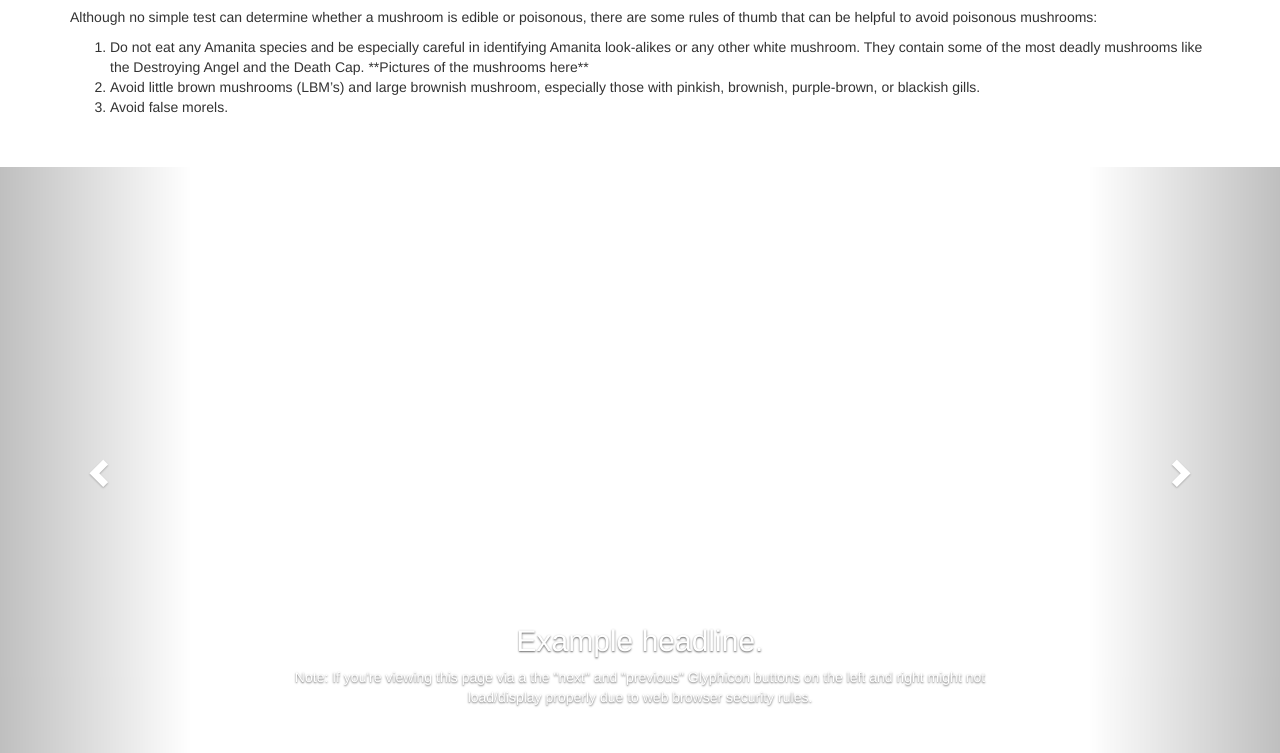
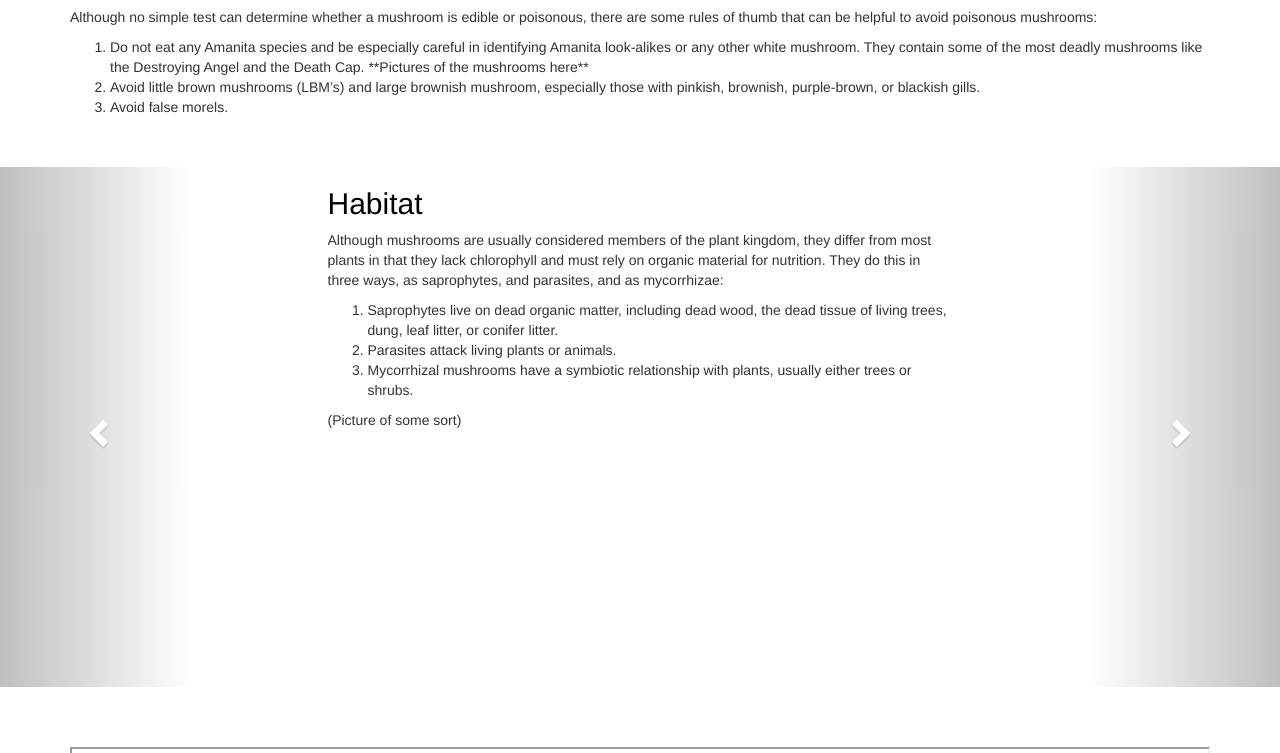
Before and after one commit to erindieringer/Mushroom-Final, a Flask app: page / in a window 1280 px wide. Shown: the part 1038-1791 px from the top of the page. Run offline with Flask 2, Linux system fonts and the light colour scheme; some libraries are stand-ins or nearby versions; grey boxes are pictures that could not be loaded.

```diff
--- a/app.yaml
+++ b/app.yaml
@@ -5,6 +5,8 @@ threadsafe: yes
 handlers:
 - url: /css
   static_dir: css
+- url: /images
+  static_dir: images
 
 
 - url: .*
--- a/css/custom.css
+++ b/css/custom.css
@@ -22,3 +22,7 @@ img {
 	padding:10px;
 	border-radius: 5px;
 }
+
+h2 {
+	color:black;
+}
--- a/templates/index.html
+++ b/templates/index.html
@@ -22,6 +22,7 @@
 
 	<!-- Latest compiled and minified JavaScript -->
 	<script src="https://maxcdn.bootstrapcdn.com/bootstrap/3.3.7/js/bootstrap.min.js" integrity="sha384-Tc5IQib027qvyjSMfHjOMaLkfuWVxZxUPnCJA7l2mCWNIpG9mGCD8wGNIcPD7Txa" crossorigin="anonymous"></script>
+
 
   </head>
 
@@ -91,10 +92,10 @@
 
 
 
-<!-- Carousel
-	    ================================================== -->
+<!--<!-- Carousel
+	    ==================================================
 	    <div id="myCarousel" class="carousel slide" data-ride="carousel">
-	      <!-- Indicators -->
+
 	      <ol class="carousel-indicators">
 	        <li data-target="#myCarousel" data-slide-to="0" class="active"></li>
 	        <li data-target="#myCarousel" data-slide-to="1"></li>
@@ -103,9 +104,9 @@
 	      <div class="carousel-inner" role="listbox">
 	        <div class="item active">
 	          <img class="first-slide" alt = '' style="height:600px;">
-	          <div class="container">
-	            <div class="carousel-caption">
-	              <h2>Example headline.</h2>
+	           <div class="container">
+	          	 <div class="carousel-content">
+	              <h2>Habitat.</h2>
 	              <p>Note: If you're viewing this page via a the "next" and "previous" Glyphicon buttons on the left and right might not load/display properly due to web browser security rules.</p>
 	            </div>
 	          </div>
@@ -113,7 +114,7 @@
 	        <div class="item">
 	          <img class="second-slide" alt = '' style="height:600px;">
 	          <div class="container">
-	            <div class="carousel-caption">
+	            <div class="carousel-content">
 	              <h2>Another example headline.</h2>
 	              <p>Cras justo odio, dapibus ac facilisis in, egestas eget quam. Donec id elit non mi porta gravida at eget metus. Nullam id dolor id nibh ultricies vehicula ut id elit.</p>
 
@@ -123,7 +124,7 @@
 	        <div class="item">
 	          <img class="third-slide" alt = '' style="height:600px;">
 	          <div class="container">
-	            <div class="carousel-caption">
+	            <div class="carousel-content">
 	              <h2>One more for good measure.</h2>
 	              <p>Cras justo odio, dapibus ac facilisis in, egestas eget quam. Donec id elit non mi porta gravida at eget metus. Nullam id dolor id nibh ultricies vehicula ut id elit.</p>
 	            </div>
@@ -138,11 +139,111 @@
 	        <span class="glyphicon glyphicon-chevron-right" aria-hidden="true"></span>
 	        <span class="sr-only">Next</span>
 	      </a>
-	    </div><!-- /.carousel -->
+	    </div> -->
+
+	  <!-- Carousel
+	    ================================================== -->
+	    <div id="myCarousel" class="carousel slide" data-ride="carousel">
+		    <!-- Wrapper for slides -->
+		    <div class="row">
+		        <div class="col-xs-offset-3 col-xs-6">
+		            <div class="carousel-inner">
+		                <div class="item active" >
+		                    <div class="carousel-content" style="height:500px;">
+		                        <div>
+		                            <h2>Habitat</h2>
+		                            <p>Although mushrooms are usually considered members of the plant kingdom, they differ from most plants in that they lack chlorophyll and must rely on
+		                            organic material for nutrition. They do this in three ways, as saprophytes, and parasites, and as mycorrhizae: </p>
+		                            <p> <ol>
+		                            	<li>Saprophytes live on dead organic matter, including dead wood, the dead tissue of living trees, dung, leaf litter, or conifer litter. </li>
+										<li> Parasites attack living plants or animals. </li>
+										<li> Mycorrhizal mushrooms have a symbiotic relationship with plants, usually either trees or shrubs.  </li>
+		                            </p></ol>
+		                            <p> (Picture of some sort) </p>
+		                        </div>
+		                    </div>
+		                </div>
+		                <div class="item" style="height:500px;">
+		                    <div class="carousel-content">
+		                        <div>
+		                            <h2>Population</h2>
+		                            <p>The mushrooms population and the way it grows can say a lot about the species. We will go over a few of the key attributes to look for in determining
+		                            a mushroom’s population.</p>
+		                        </div>
+		                    </div>
+		                </div>
+		                <div class="item" style="height:500px;">
+		                    <div class="carousel-content">
+		                        <div>
+		                            <h2>Solitary</h2>
+		                            <p>When you find a mushroom of any kind, it's usually a good bet that it's not alone. But for many species, additional mushrooms may be spread far apart,
+		                            or may mature at different times in the same area. Many of the fungi that produce large mushrooms, especially the Amanitas and Boletes, tend to have considerable
+		                            space between solitary fruiting spots without any particular pattern. When you find a one mushroom with none of the same species around it is considered solitary. </p>
+		                        </div>
+		                    </div>
+		                </div>
+		                <div class="item" style="height:500px;">
+		                    <div class="carousel-content">
+		                        <div>
+		                            <h2>Clustered</h2>
+		                            <p>Many of the saprotrophic fungi are known to grow in clusters. The definition of a cluster is where many mushrooms grow from a single point of origin. Clustered
+		                            growth can be a major diagnostic character for many fungi. Some of the most well known clustering mushrooms are Gymnopilus and Naematoloma.</p>
+		                        </div>
+		                    </div>
+		                </div>
+		                <div class="item" style="height:500px;">
+		                    <div class="carousel-content">
+		                        <div>
+		                            <h2>Abundant</h2>
+		                            <p>Saying that mushrooms are abundant is basically saying that many individual fruitings can be found in a relatively small area, this is also called a troop. Troops can
+		                            be formed from gregarious fruitings of a single fungus within a single food source, such as many mushrooms in a log growing on a log, or  it could be many independant
+		                            fruitings within a heavily colonized substrate such as mushrooms scattered across the forest humus, which is the organic component of soil, formed by the decomposition
+		                            of leaves and other plant material by soil microorganisms.</p>
+		                        </div>
+		                    </div>
+		                </div>
+		               	<div class="item">
+					        <img class="second-slide" src= "/images/Overview of Mushroom Attributes.png" alt = 'mushroon'>
+					         <!-- <div class="container"> -->
+					            <div class="carousel-content">
+					              <h2>Overview of Visual Cues</h2>
+					              <p>Overview of all of the visual cues we will cover from the cap to the volva. </p>
+
+					            </div>
+					         <!--</div> -->
+					    </div>
+
+		            </div>
+		        </div>
+		    </div>
+	    <!-- Controls -->
+	    <a class="left carousel-control" href="#myCarousel" role="button" data-slide="prev">
+	        <span class="glyphicon glyphicon-chevron-left" aria-hidden="true"></span>
+	        <span class="sr-only">Previous</span>
+	      </a>
+	      <a class="right carousel-control" href="#myCarousel" role="button" data-slide="next">
+	        <span class="glyphicon glyphicon-chevron-right" aria-hidden="true"></span>
+	        <span class="sr-only">Next</span>
+	      </a>
+
+	</div>
+
 	    <br>
-	     <br>
-	     <br>
+	    <br>
+	    <br>
 	</div>
+
+	 <!-- RShiny
+	    ================================================== -->
+	 <div class="container">
+		<iframe src="https://ids-mushrooms.shinyapps.io/mushroomsclassifier/" style="width:100%;height:400px;"></iframe>
+	</div>
+	 <br>
+	 <br>
+	 <br>
+	 <br>
+	 <br>
+	 <br>
 
 
 
@@ -156,4 +257,8 @@
     <!-- IE10 viewport hack for Surface/desktop Windows 8 bug -->
     <script src="js/ie10-viewport-bug-workaround.js"></script>
   </body>
+
+
+
+
 </html>
```
Also changed, not shown: images/Abundant_1.jpg (renamed from templates/images/Abundant_1.jpg), images/Abundant_2.jpg (renamed from templates/images/Abundant_2.jpg), images/Agaricus_bisporus.jpg (renamed from templates/images/Agaricus_bisporus.jpg), images/Clustered_2.jpg (renamed from templates/images/Clustered_2.jpg), images/Convex_1.jpg (renamed from templates/images/Convex_1.jpg), images/Death Cap Mushroom.jpg (renamed from templates/images/Death Cap Mushroom.jpg), images/Destroying Angel.jpg (renamed from templates/images/Destroying Angel.jpg), images/Overview of Mushroom Attributes.png (renamed from templates/images/Overview of Mushroom Attributes.png), images/Solitary Mushroom.jpg (renamed from templates/images/Solitary Mushroom.jpg), images/mushroom wireframes_Gill Color.png (added), images/mushroom wireframes_Gill Size .png (added), images/mushroom wireframes_Mushroom Caps 2.png (added), images/mushroom wireframes_Mushroom Colors.png (added), images/mushroom wireframes_Mushroom Stalks .png (added), 3 more files.
